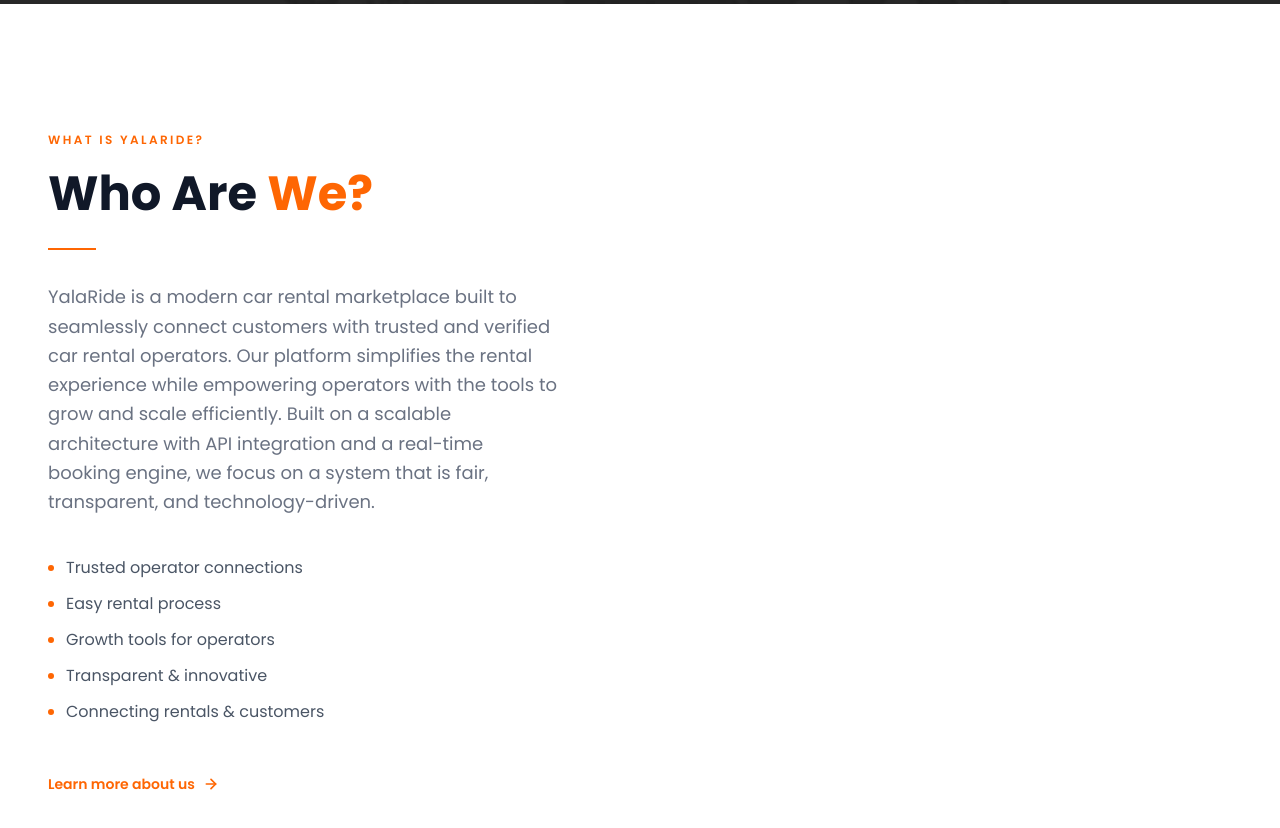
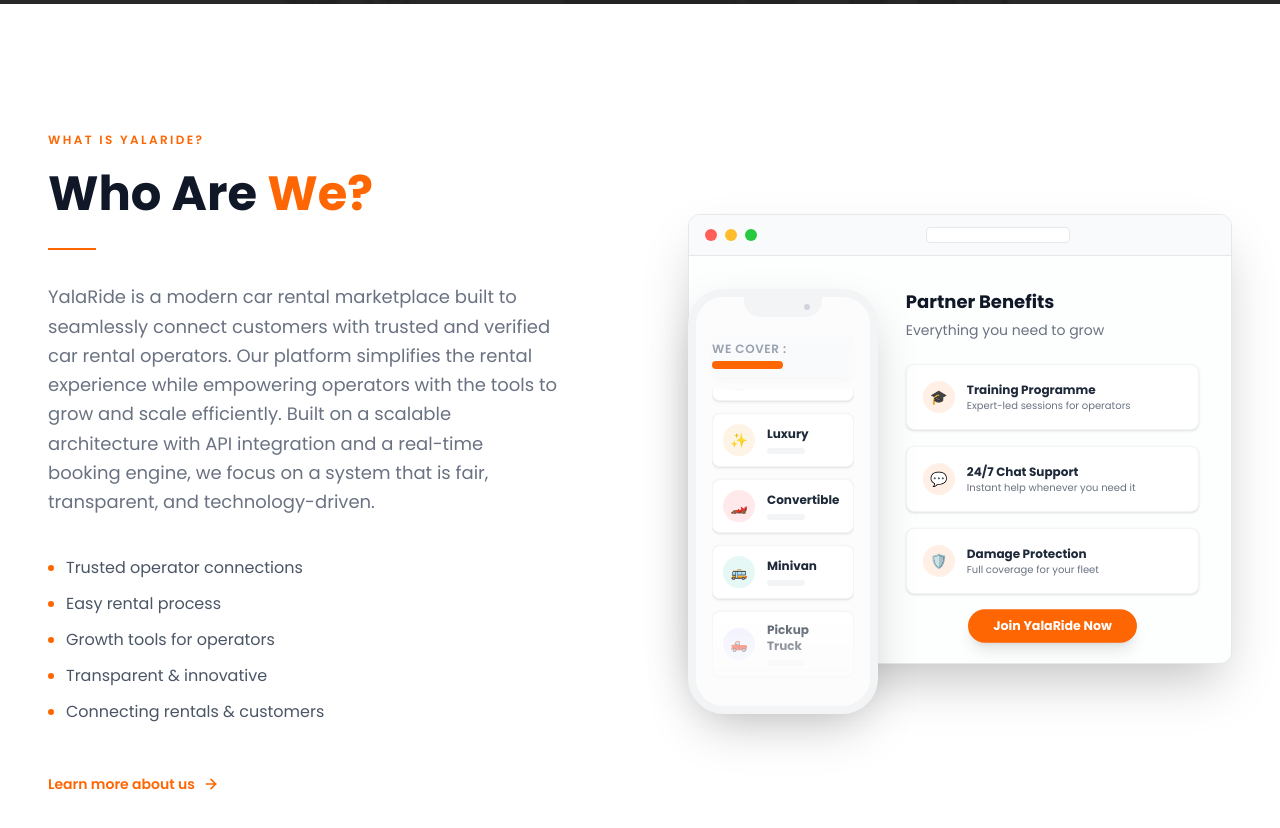
Before and after one commit to yellaride/yalaride.net, a Next.js app: page / in a window 1280 px wide. Shown: the part 920-1748 px from the top of the page. Built offline with nearby package versions, Linux system fonts and the light colour scheme.

Commit message:
feat: add AboutSection component with animated UI mockups

```diff
--- a/app/components/AboutSection.tsx
+++ b/app/components/AboutSection.tsx
@@ -1,5 +1,8 @@
+"use client";
+
 import Image from "next/image";
 import LayoutContainer from "./LayoutContainer";
+import { motion } from "framer-motion";
 
 
 
@@ -9,6 +12,17 @@
   "Growth tools for operators",
   "Transparent & innovative",
   "Connecting rentals & customers",
+];
+
+const carCategories = [
+  { name: "Economy", color: "bg-blue-500/10", emoji: "🚙" },
+  { name: "Compact", color: "bg-green-500/10", emoji: "🚗" },
+  { name: "Sedan / Standard", color: "bg-purple-500/10", emoji: "🚕" },
+  { name: "SUV", color: "bg-orange-500/10", emoji: "🚐" },
+  { name: "Luxury", color: "bg-amber-500/10", emoji: "✨" },
+  { name: "Convertible", color: "bg-red-500/10", emoji: "🏎️" },
+  { name: "Minivan", color: "bg-teal-500/10", emoji: "🚌" },
+  { name: "Pickup Truck", color: "bg-indigo-500/10", emoji: "🛻" },
 ];
 
 export default function AboutSection() {
@@ -55,11 +69,137 @@
             </a>
           </div>
 
-          {/* Right: Stats + Visual */}
-          <div className="flex flex-col gap-8">
+          {/* Right: Stats + Visual Mockup */}
+          <div className="relative w-full h-[400px] md:h-[450px] lg:h-[500px]">
 
+            {/* Desktop / Browser Mockup UI (Background Right) */}
+            <motion.div
+              initial={{ opacity: 0, x: 100 }}
+              whileInView={{ opacity: 1, x: 0 }}
+              viewport={{ once: true, amount: 0.3 }}
+              transition={{ duration: 0.7, ease: "easeOut" }}
+              className="absolute top-0 right-0 w-full h-[85%] md:h-[90%] bg-white rounded-xl shadow-2xl border border-gray-200 overflow-hidden flex flex-col z-0"
+            >
+              {/* Browser/Window Header */}
+              <div className="bg-gray-50 border-b border-gray-200 px-4 py-2 md:py-3 flex items-center gap-2">
+                <div className="w-2.5 h-2.5 md:w-3 md:h-3 rounded-full bg-[#ff5f56]"></div>
+                <div className="w-2.5 h-2.5 md:w-3 md:h-3 rounded-full bg-[#ffbd2e]"></div>
+                <div className="w-2.5 h-2.5 md:w-3 md:h-3 rounded-full bg-[#27c93f]"></div>
+                <div className="ml-4 flex-1">
+                  <div className="mx-auto w-1/2 md:w-1/3 h-3 md:h-4 bg-white border border-gray-200 rounded-sm"></div>
+                </div>
+              </div>
 
-            {/* Founder Profile - Integrated from FoundersMessage */}
+              {/* Browser Content Area */}
+              <div className="p-4 md:p-8 md:pl-[35%] lg:pl-[40%] bg-gray-50/30 flex-1 flex flex-col justify-between">
+                <div>
+                  <div className="mb-4 md:mb-6">
+                    <h3 className="text-base md:text-lg font-bold text-gray-900 mb-1">Partner Benefits</h3>
+                    <p className="text-xs md:text-sm text-gray-500">Everything you need to grow</p>
+                  </div>
+
+                  <div className="space-y-3 md:space-y-4">
+                    {[
+                      { title: "Training Programme", desc: "Expert-led sessions for operators", icon: "🎓" },
+                      { title: "24/7 Chat Support", desc: "Instant help whenever you need it", icon: "💬" },
+                      { title: "Damage Protection", desc: "Full coverage for your fleet", icon: "🛡️" },
+                    ].map((item, idx) => (
+                      <div key={idx} className="bg-white p-3 md:p-4 rounded-lg shadow-sm border border-gray-100 flex items-center gap-3">
+                        <div className="w-8 h-8 rounded-full bg-primary/10 flex items-center justify-center text-sm">
+                          {item.icon}
+                        </div>
+                        <div>
+                          <h4 className="text-[10px] md:text-xs font-bold text-gray-800">{item.title}</h4>
+                          <p className="text-[9px] md:text-[10px] text-gray-500">{item.desc}</p>
+                        </div>
+                      </div>
+                    ))}
+                  </div>
+                </div>
+
+                <div className="mt-auto pt-4 flex justify-center">
+                  <motion.button
+                    animate={{
+                      scale: [1, 1.05, 1],
+                    }}
+                    transition={{ repeat: Infinity, duration: 2, ease: "easeInOut" }}
+                    className="px-6 py-2 bg-primary text-white text-[10px] md:text-xs font-bold rounded-full shadow-lg hover:bg-primary/90 transition-colors"
+                  >
+                    Join YalaRide Now
+                  </motion.button>
+                </div>
+              </div>
+            </motion.div>
+
+            {/* Mobile Phone Mockup UI (Foreground Left) */}
+            <motion.div
+              initial={{ opacity: 0, x: 100 }}
+              whileInView={{ opacity: 1, x: 0 }}
+              viewport={{ once: true, amount: 0.3 }}
+              transition={{ duration: 0.7, delay: 0.2, ease: "easeOut" }}
+              className="absolute bottom-0 left-0 w-[45%] md:w-[35%] max-w-[220px] h-[80%] md:h-[85%] bg-white rounded-[24px] md:rounded-[36px] shadow-[0_20px_50px_-12px_rgba(0,0,0,0.25)] border-[4px] md:border-[8px] border-gray-100 overflow-hidden flex flex-col z-10"
+            >
+
+              {/* Phone Notch/Hardware Area */}
+              <div className="absolute top-0 inset-x-0 h-4 md:h-5 flex justify-center z-20">
+                <div className="w-[45%] h-full bg-gray-100 rounded-b-xl md:rounded-b-2xl relative">
+                  {/* Tiny camera dot */}
+                  <div className="absolute right-3 top-1/2 -translate-y-1/2 w-1.5 h-1.5 bg-gray-300 rounded-full"></div>
+                </div>
+              </div>
+
+              {/* Phone Side Buttons (Optical Illusion using absolute positioning on the outside? Actually we can just do the screen) */}
+
+              {/* Phone Content Area */}
+              <div className="pt-8 md:pt-10 px-3 md:px-4 pb-4 bg-gray-50/50 flex-1 flex flex-col overflow-hidden relative">
+                <div className="mb-3 relative z-10 bg-gray-50/90 pb-2 pt-1 backdrop-blur-sm shadow-[0_4px_10px_-4px_rgba(0,0,0,0.05)]">
+                  <div className="text-[10px] md:text-xs text-gray-400 font-semibold uppercase tracking-wider mb-1">We Cover :</div>
+                  <div className="h-2 w-1/2 bg-primary rounded"></div>
+                </div>
+
+                {/* Mobile Dashboard Mini-Cards - Vertical Carousel */}
+                <div className="flex-1 relative w-full overflow-hidden mask-image-bottom-fade">
+                  <motion.div
+                    className="absolute top-0 left-0 w-full flex flex-col gap-3"
+                    animate={{ y: ["0%", "-50%"] }}
+                    transition={{ duration: 15, ease: "linear", repeat: Infinity }}
+                  >
+                    {/* Original 8 items */}
+                    {carCategories.map((cat, i) => (
+                      <div key={i} className="w-full bg-white p-2.5 rounded-lg shadow-sm border border-gray-100 flex items-center justify-between flex-shrink-0">
+                        <div className={`h-8 w-8 rounded-full ${cat.color} flex-shrink-0 flex items-center justify-center text-sm`}>
+                          {cat.emoji}
+                        </div>
+                        <div className="flex-1 ml-3 space-y-1.5">
+                          <div className="text-[10px] md:text-xs font-bold text-gray-800">{cat.name}</div>
+                          <div className="h-1.5 w-1/2 bg-gray-100 rounded"></div>
+                        </div>
+                      </div>
+                    ))}
+                    {/* Duplicated 8 items for infinite scroll */}
+                    {carCategories.map((cat, i) => (
+                      <div key={`dup-${i}`} className="w-full bg-white p-2.5 rounded-lg shadow-sm border border-gray-100 flex items-center justify-between flex-shrink-0">
+                        <div className={`h-8 w-8 rounded-full ${cat.color} flex-shrink-0 flex items-center justify-center text-sm`}>
+                          {cat.emoji}
+                        </div>
+                        <div className="flex-1 ml-3 space-y-1.5">
+                          <div className="text-[10px] md:text-xs font-bold text-gray-800">{cat.name}</div>
+                          <div className="h-1.5 w-1/2 bg-gray-100 rounded"></div>
+                        </div>
+                      </div>
+                    ))}
+                  </motion.div>
+                </div>
+
+                <style dangerouslySetInnerHTML={{
+                  __html: `
+                   .mask-image-bottom-fade {
+                     mask-image: linear-gradient(to bottom, black 70%, transparent 100%);
+                     -webkit-mask-image: linear-gradient(to bottom, black 70%, transparent 100%);
+                   }
+                 `}} />
+              </div>
+            </motion.div>
 
           </div>
 
```
Also changed, not shown: package.json (+4 -3 lines), public/about-us/about-mockup.png (added), 1 other file (tests, documents, lock files or other folders).
